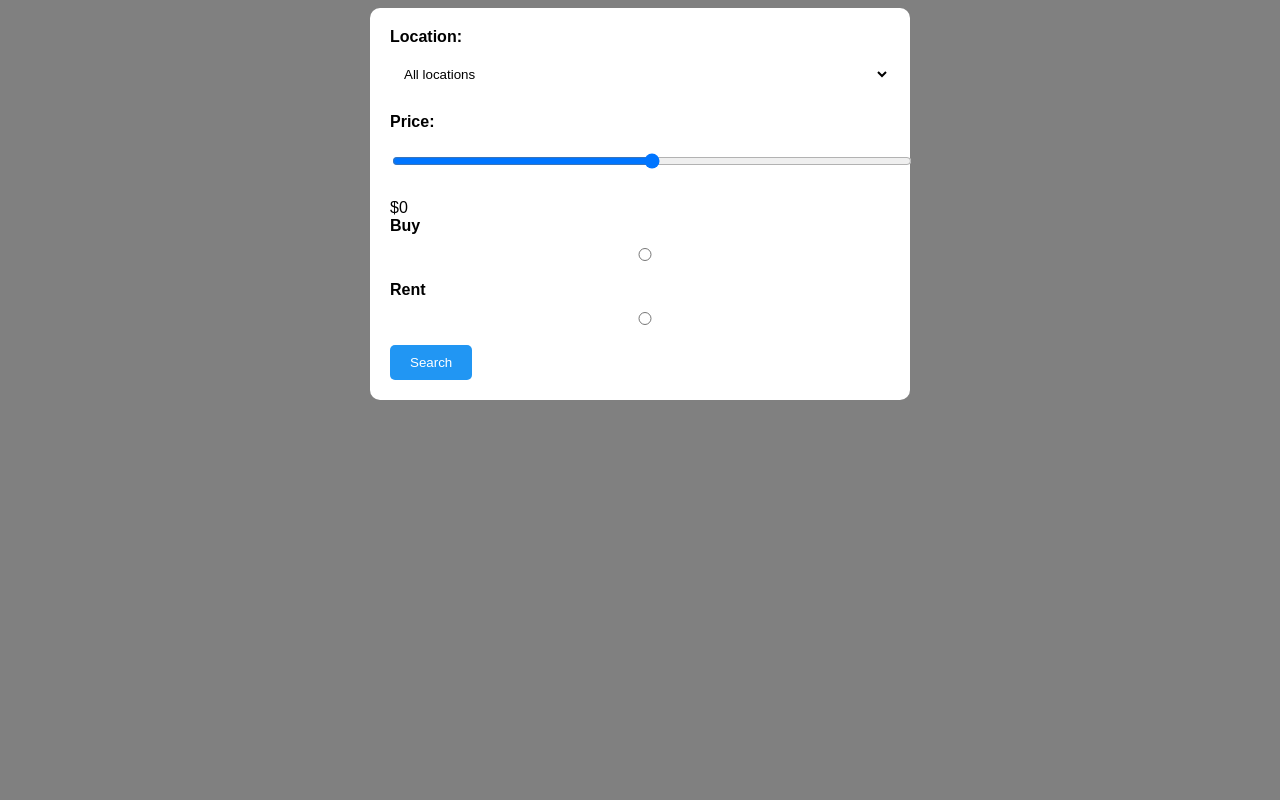
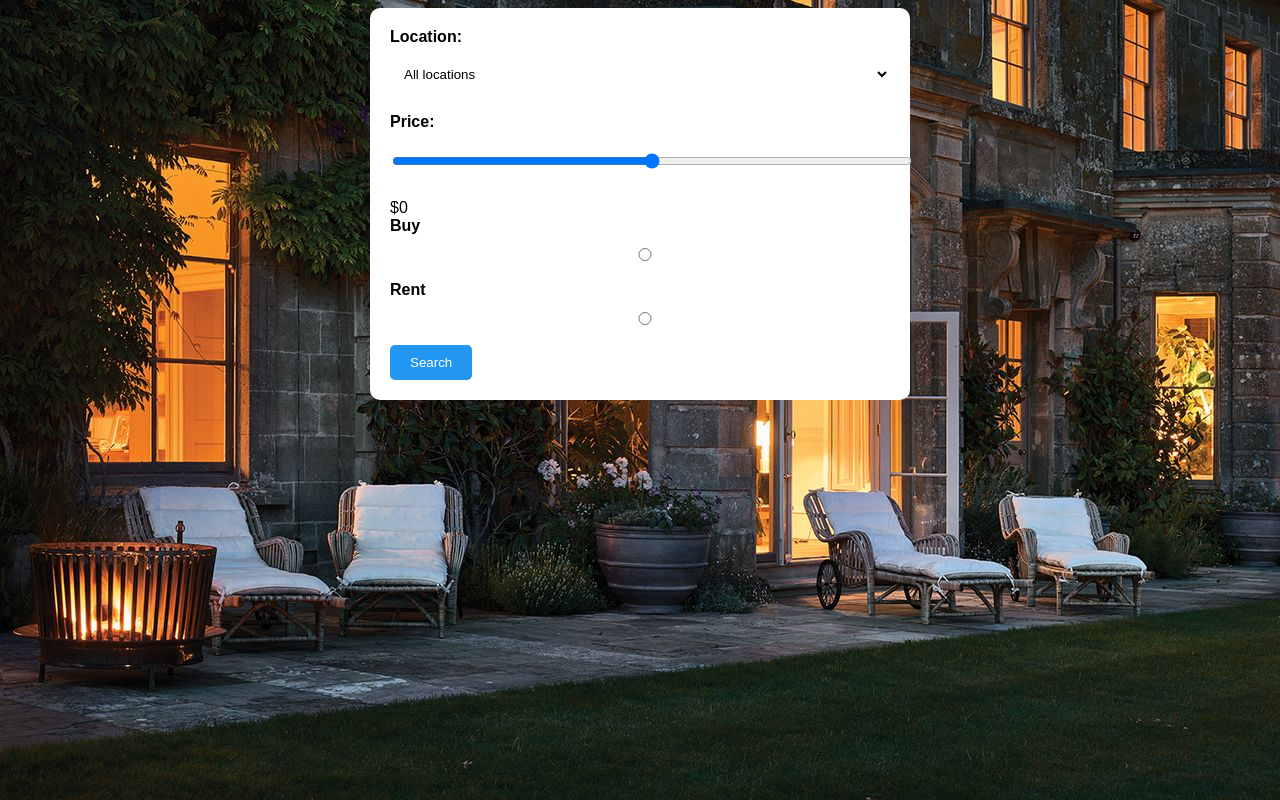
Before and after one commit to Michal379/Real-EState-Project, a plain HTML site: page index.html in a window 1280 px wide. Drawn offline with Linux system fonts and the light colour scheme.

Commit message:
added background image

```diff
--- a/styles.css
+++ b/styles.css
@@ -1,5 +1,8 @@
 body{
-    background-color: gray;
+    background-image: url(house/download.jpeg);
+    justify-items: center;
+    background-repeat: no-repeat;
+    background-size: cover;
     font-family: sans-serif;
 }
 form{
```
Also changed, not shown: house/download.jpeg (added).
